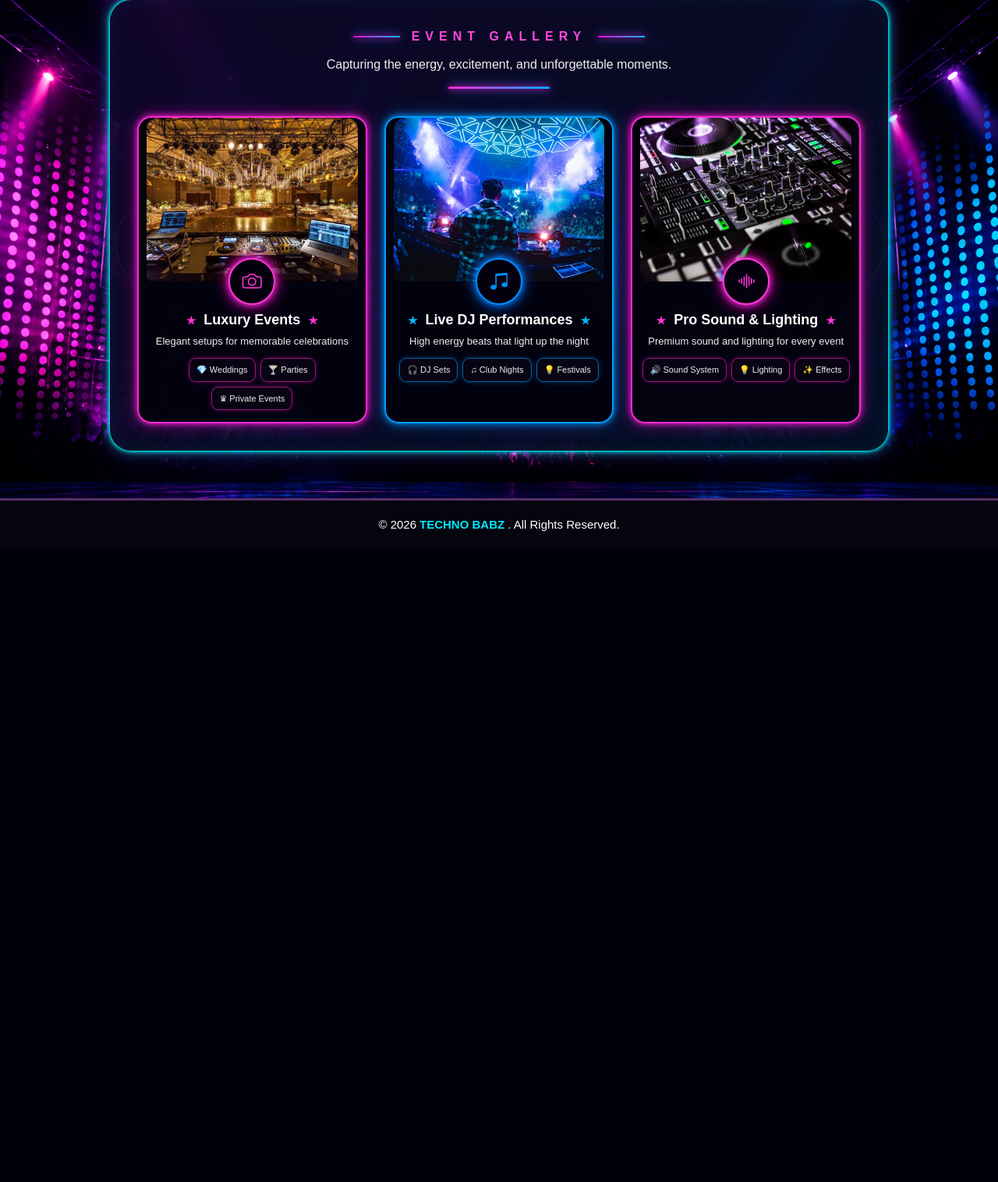
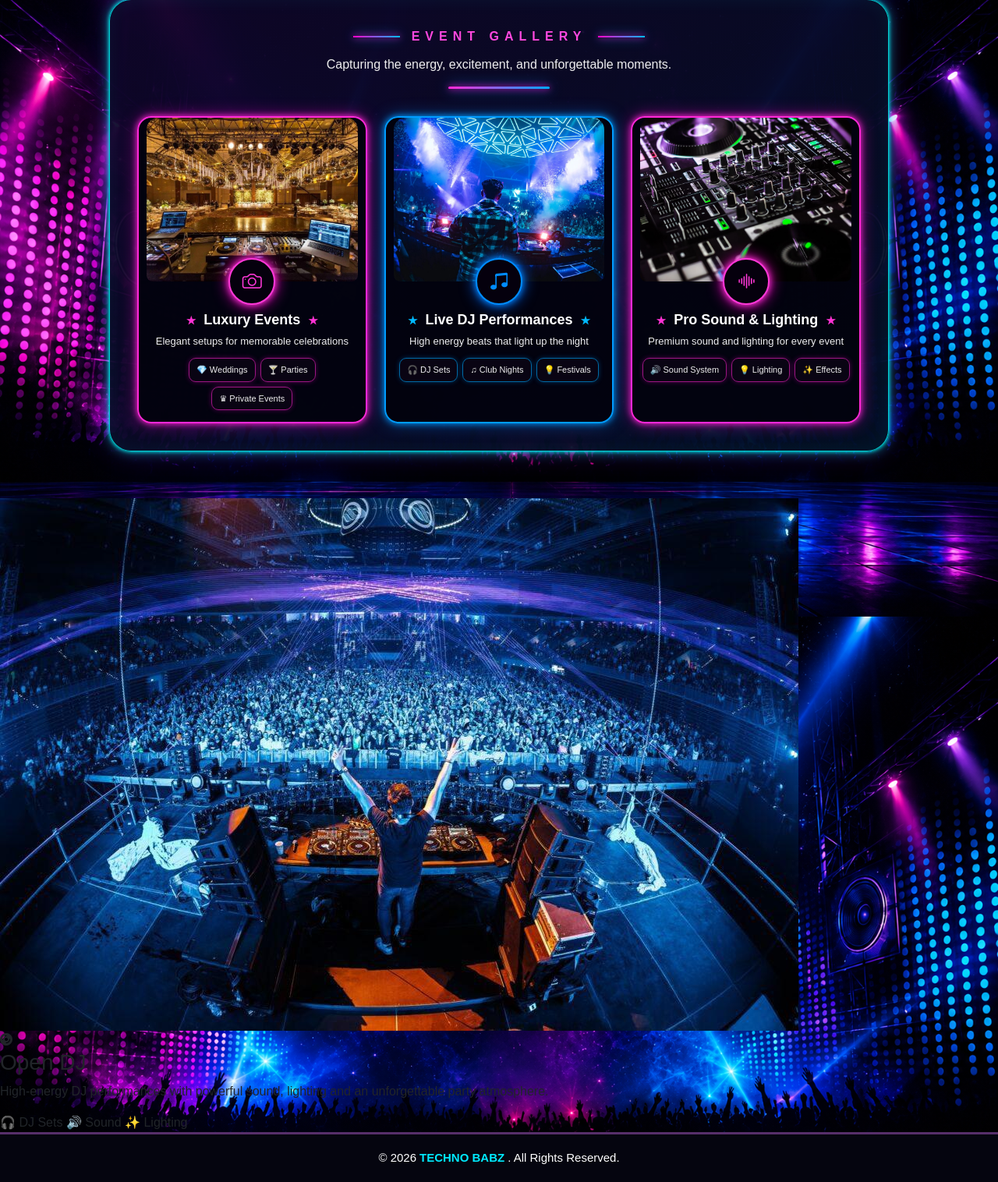
Before and after one commit to anusatheesanathu-9383/techno-babz, a Django app: page / in a window 1280 px wide. Shown: the part 917-2433 px from the top of the page at 78% size. Before the commit the page ends 1598 px from the top, so only its background shows below. Run offline with Django 5.2, Linux system fonts and the light colour scheme.

Commit message:
Add Open DJ gallery image

```diff
--- a/templates/index.html
+++ b/templates/index.html
@@ -245,6 +245,35 @@
 
 </section>
 
+<!-- GALLERY CARD 4 — OPEN DJ -->
+<div class="gallery-card">
+
+    <div class="gallery-image">
+        <img
+            src="{% static 'images/event4.jpg' %}"
+            alt="Open DJ Event"
+        >
+    </div>
+
+    <div class="gallery-icon">
+        <i class="bi bi-disc-fill"></i>
+    </div>
+
+    <h3>Open DJ</h3>
+
+    <p>
+        High-energy DJ performances with powerful sound,
+        lighting and an unforgettable party atmosphere.
+    </p>
+
+    <div class="gallery-tags">
+        <span>🎧 DJ Sets</span>
+        <span>🔊 Sound</span>
+        <span>✨ Lighting</span>
+    </div>
+
+</div>
+
 
 <!-- ================= END EVENT GALLERY ================= -->
 
```
Also changed, not shown: static/images/event4.jpg (added).
